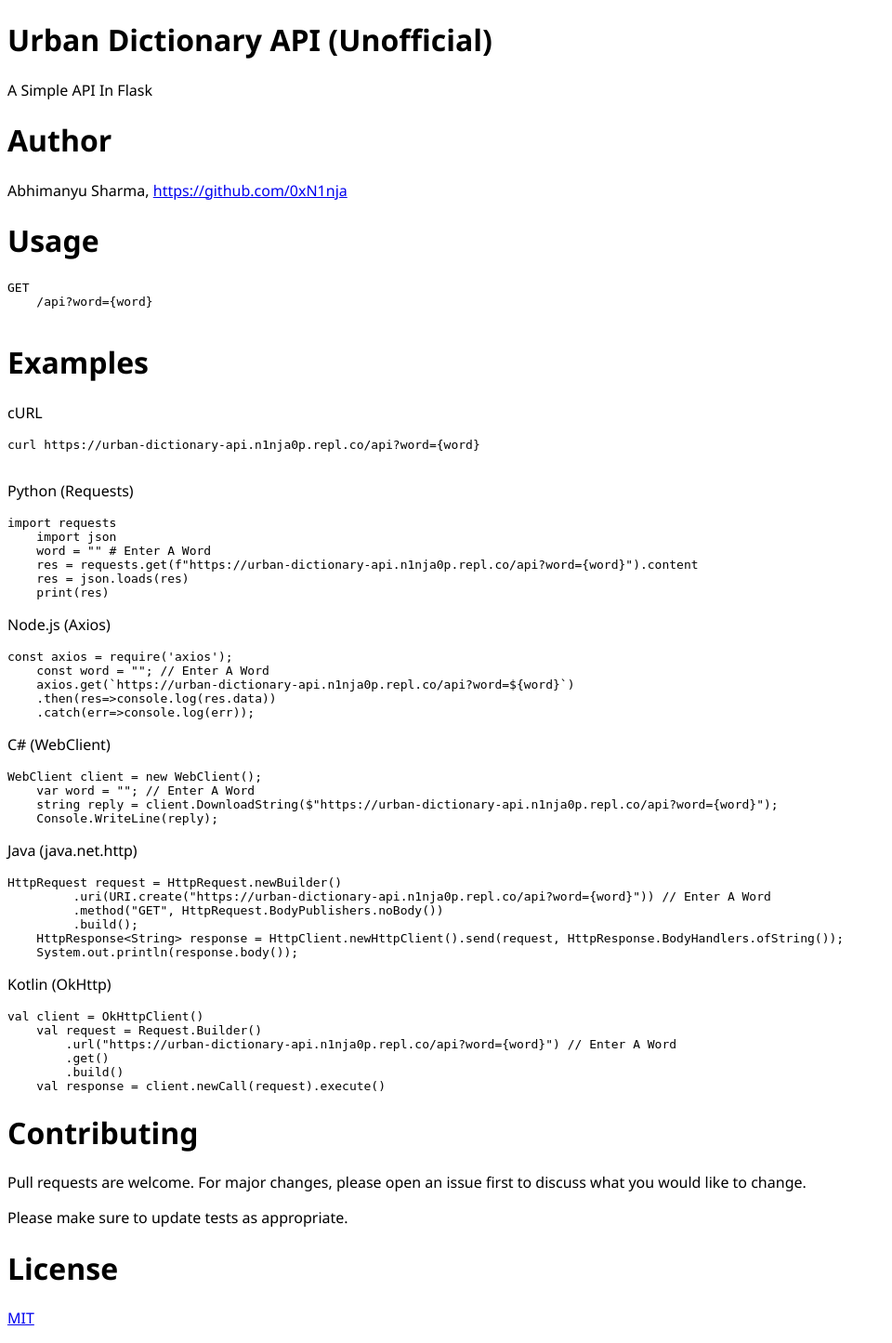
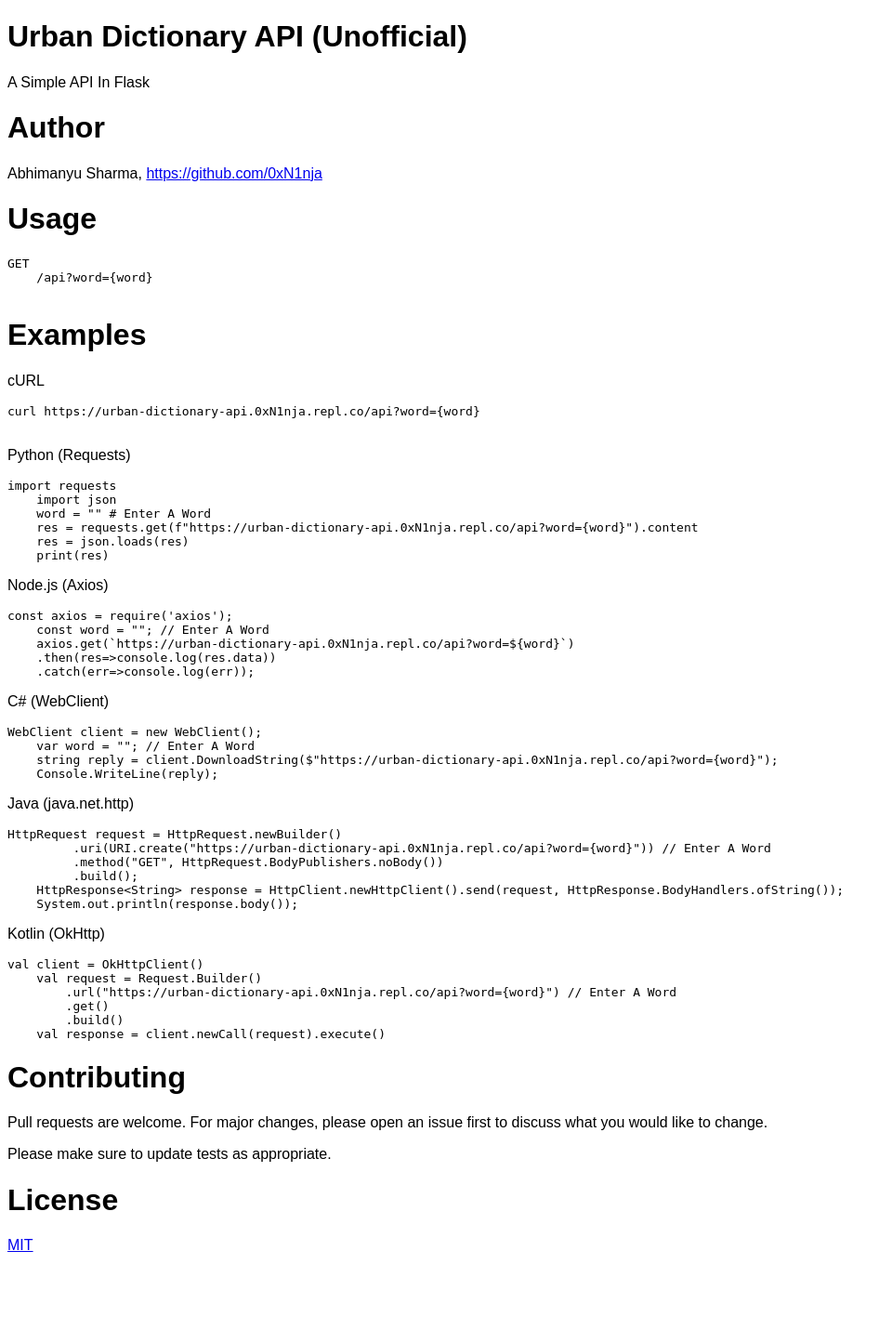
Before and after one commit to 0xN1nja/urban-dictionary-api, a Flask app: page / in a window 1280 px wide. Shown: the whole page at 93% size, without its empty margins (0-960 px from the left). After the commit the page ends 1347 px from the top, so only its background shows below. Run offline with Flask 2, Linux system fonts and the light colour scheme.

Commit message:
Changed URL From n1nja0p To 0xN1nja In index.html And README.md

```diff
--- a/templates/index.html
+++ b/templates/index.html
@@ -9,7 +9,7 @@
 <body>
     <style>
         html{
-            font-family: 'Segoe UI', Tahoma, Geneva, Verdana, sans-serif;
+            font-family: Arial, Helvetica, sans-serif;
         }
     </style>
     <h1 id="urban-dictionary-api-unofficial">Urban Dictionary API (Unofficial)</h1>
@@ -22,29 +22,29 @@
     </code></pre>
     <h1 id="examples">Examples</h1>
     <p>cURL</p>
-    <pre><code>curl https://urban-dictionary-api.n1nja0p.repl.co/api?word={word}
+    <pre><code>curl https://urban-dictionary-api.0xN1nja.repl.co/api?word={word}
     </code></pre>
     <p>Python (Requests)</p>
     <div class="sourceCode" id="cb3"><pre class="sourceCode python"><code class="sourceCode python"><span id="cb3-1"><a href="#cb3-1" aria-hidden="true"></a><span class="im">import</span> requests</span>
     <span id="cb3-2"><a href="#cb3-2" aria-hidden="true"></a><span class="im">import</span> json</span>
     <span id="cb3-3"><a href="#cb3-3" aria-hidden="true"></a>word <span class="op">=</span> <span class="st">&quot;&quot;</span> <span class="co"># Enter A Word</span></span>
-    <span id="cb3-4"><a href="#cb3-4" aria-hidden="true"></a>res <span class="op">=</span> requests.get(<span class="ss">f&quot;https://urban-dictionary-api.n1nja0p.repl.co/api?word=</span><span class="sc">{</span>word<span class="sc">}</span><span class="ss">&quot;</span>).content</span>
+    <span id="cb3-4"><a href="#cb3-4" aria-hidden="true"></a>res <span class="op">=</span> requests.get(<span class="ss">f&quot;https://urban-dictionary-api.0xN1nja.repl.co/api?word=</span><span class="sc">{</span>word<span class="sc">}</span><span class="ss">&quot;</span>).content</span>
     <span id="cb3-5"><a href="#cb3-5" aria-hidden="true"></a>res <span class="op">=</span> json.loads(res)</span>
     <span id="cb3-6"><a href="#cb3-6" aria-hidden="true"></a><span class="bu">print</span>(res)</span></code></pre></div>
     <p>Node.js (Axios)</p>
     <div class="sourceCode" id="cb4"><pre class="sourceCode javascript"><code class="sourceCode javascript"><span id="cb4-1"><a href="#cb4-1" aria-hidden="true"></a><span class="kw">const</span> axios <span class="op">=</span> <span class="pp">require</span>(<span class="st">&#39;axios&#39;</span>)<span class="op">;</span></span>
     <span id="cb4-2"><a href="#cb4-2" aria-hidden="true"></a><span class="kw">const</span> word <span class="op">=</span> <span class="st">&quot;&quot;</span><span class="op">;</span> <span class="co">// Enter A Word</span></span>
-    <span id="cb4-3"><a href="#cb4-3" aria-hidden="true"></a>axios<span class="op">.</span><span class="fu">get</span>(<span class="vs">`https://urban-dictionary-api.n1nja0p.repl.co/api?word=</span><span class="sc">${</span>word<span class="sc">}</span><span class="vs">`</span>)</span>
+    <span id="cb4-3"><a href="#cb4-3" aria-hidden="true"></a>axios<span class="op">.</span><span class="fu">get</span>(<span class="vs">`https://urban-dictionary-api.0xN1nja.repl.co/api?word=</span><span class="sc">${</span>word<span class="sc">}</span><span class="vs">`</span>)</span>
     <span id="cb4-4"><a href="#cb4-4" aria-hidden="true"></a><span class="op">.</span><span class="fu">then</span>(res<span class="kw">=&gt;</span><span class="bu">console</span><span class="op">.</span><span class="fu">log</span>(res<span class="op">.</span><span class="at">data</span>))</span>
     <span id="cb4-5"><a href="#cb4-5" aria-hidden="true"></a><span class="op">.</span><span class="fu">catch</span>(err<span class="kw">=&gt;</span><span class="bu">console</span><span class="op">.</span><span class="fu">log</span>(err))<span class="op">;</span></span></code></pre></div>
     <p>C# (WebClient)</p>
     <div class="sourceCode" id="cb5"><pre class="sourceCode csharp"><code class="sourceCode cs"><span id="cb5-1"><a href="#cb5-1" aria-hidden="true"></a>WebClient client = <span class="kw">new</span> <span class="fu">WebClient</span>();</span>
     <span id="cb5-2"><a href="#cb5-2" aria-hidden="true"></a><span class="dt">var</span> word = <span class="st">&quot;&quot;</span>; <span class="co">// Enter A Word</span></span>
-    <span id="cb5-3"><a href="#cb5-3" aria-hidden="true"></a><span class="dt">string</span> reply = client.<span class="fu">DownloadString</span>($<span class="st">&quot;https://urban-dictionary-api.n1nja0p.repl.co/api?word={word}&quot;</span>);</span>
+    <span id="cb5-3"><a href="#cb5-3" aria-hidden="true"></a><span class="dt">string</span> reply = client.<span class="fu">DownloadString</span>($<span class="st">&quot;https://urban-dictionary-api.0xN1nja.repl.co/api?word={word}&quot;</span>);</span>
     <span id="cb5-4"><a href="#cb5-4" aria-hidden="true"></a>Console.<span class="fu">WriteLine</span>(reply);</span></code></pre></div>
     <p>Java (java.net.http)</p>
     <div class="sourceCode" id="cb6"><pre class="sourceCode java"><code class="sourceCode java"><span id="cb6-1"><a href="#cb6-1" aria-hidden="true"></a>HttpRequest request = HttpRequest.<span class="fu">newBuilder</span>()</span>
-    <span id="cb6-2"><a href="#cb6-2" aria-hidden="true"></a>     .<span class="fu">uri</span>(<span class="bu">URI</span>.<span class="fu">create</span>(<span class="st">&quot;https://urban-dictionary-api.n1nja0p.repl.co/api?word={word}&quot;</span>)) <span class="co">// Enter A Word</span></span>
+    <span id="cb6-2"><a href="#cb6-2" aria-hidden="true"></a>     .<span class="fu">uri</span>(<span class="bu">URI</span>.<span class="fu">create</span>(<span class="st">&quot;https://urban-dictionary-api.0xN1nja.repl.co/api?word={word}&quot;</span>)) <span class="co">// Enter A Word</span></span>
     <span id="cb6-3"><a href="#cb6-3" aria-hidden="true"></a>     .<span class="fu">method</span>(<span class="st">&quot;GET&quot;</span>, HttpRequest.<span class="fu">BodyPublishers</span>.<span class="fu">noBody</span>())</span>
     <span id="cb6-4"><a href="#cb6-4" aria-hidden="true"></a>     .<span class="fu">build</span>();</span>
     <span id="cb6-5"><a href="#cb6-5" aria-hidden="true"></a>HttpResponse&lt;<span class="bu">String</span>&gt; response = HttpClient.<span class="fu">newHttpClient</span>().<span class="fu">send</span>(request, HttpResponse.<span class="fu">BodyHandlers</span>.<span class="fu">ofString</span>());</span>
@@ -52,7 +52,7 @@
     <p>Kotlin (OkHttp)</p>
     <div class="sourceCode" id="cb7"><pre class="sourceCode kotlin"><code class="sourceCode kotlin"><span id="cb7-1"><a href="#cb7-1" aria-hidden="true"></a><span class="kw">val</span> <span class="va">client</span> = OkHttpClient()</span>
     <span id="cb7-2"><a href="#cb7-2" aria-hidden="true"></a><span class="kw">val</span> <span class="va">request</span> = Request.Builder()</span>
-    <span id="cb7-3"><a href="#cb7-3" aria-hidden="true"></a>    .url(<span class="st">&quot;https://urban-dictionary-api.n1nja0p.repl.co/api?word={word}&quot;</span>) <span class="co">// Enter A Word</span></span>
+    <span id="cb7-3"><a href="#cb7-3" aria-hidden="true"></a>    .url(<span class="st">&quot;https://urban-dictionary-api.0xN1nja.repl.co/api?word={word}&quot;</span>) <span class="co">// Enter A Word</span></span>
     <span id="cb7-4"><a href="#cb7-4" aria-hidden="true"></a>    .<span class="kw">get</span>()</span>
     <span id="cb7-5"><a href="#cb7-5" aria-hidden="true"></a>    .build()</span>
     <span id="cb7-6"><a href="#cb7-6" aria-hidden="true"></a><span class="kw">val</span> <span class="va">response</span> = client.newCall(request).execute()</span></code></pre></div>
```
Also changed, not shown: README.md.
